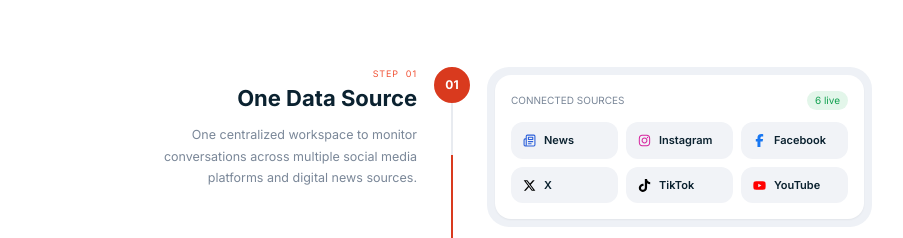
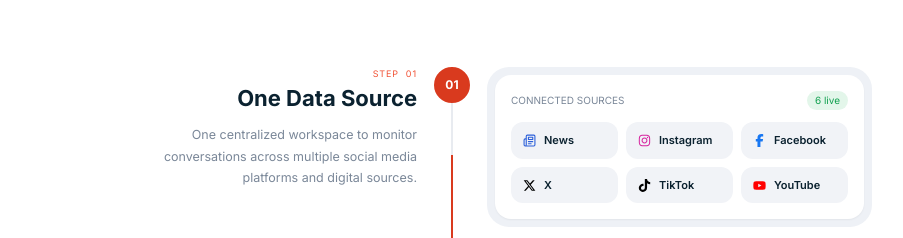
Before and after one commit to aliviaali/socindex, a Next.js app: page / in a window 1280 px wide. Shown: the part 2620-2858 px from the top of the page, without its empty margins (188-1091 px from the left). Built offline with nearby package versions, Linux system fonts and the light colour scheme.

Commit message:
Update HowItWorks.tsx

```diff
--- a/components/HowItWorks.tsx
+++ b/components/HowItWorks.tsx
@@ -88,7 +88,7 @@ function Monitoring() {
 }
 
 const steps = [
-  { t: "One Data Source", d: "One centralized workspace to monitor conversations across multiple social media platforms and digital news sources.", v: <Sources /> },
+  { t: "One Data Source", d: "One centralized workspace to monitor conversations across multiple social media platforms and digital sources.", v: <Sources /> },
   { t: "AI-Powered Analysis", d: "AI automatically processes and classifies conversations to uncover sentiment, topics, and meaningful insights from social media data.", v: <Analysis /> },
   { t: "Faster Decision", d: "Spot emerging trends, track conversation spikes, and identify influential voices to make faster, data-driven decisions.", v: <Decision /> },
   { t: "Optimize Brand Monitoring", d: "Customize your monitoring with relevant keywords and selected social media accounts. Stay informed with organized reports and timely alerts.", v: <Monitoring /> },
```
